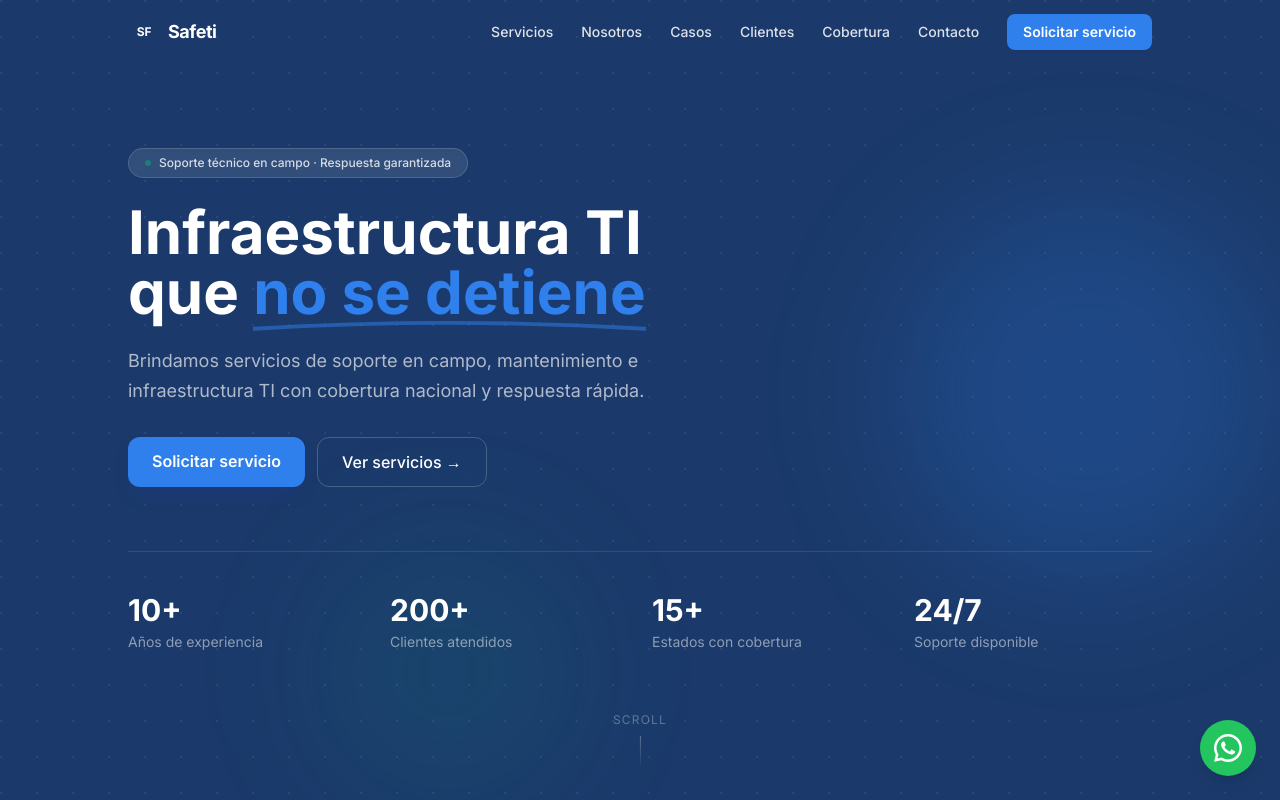
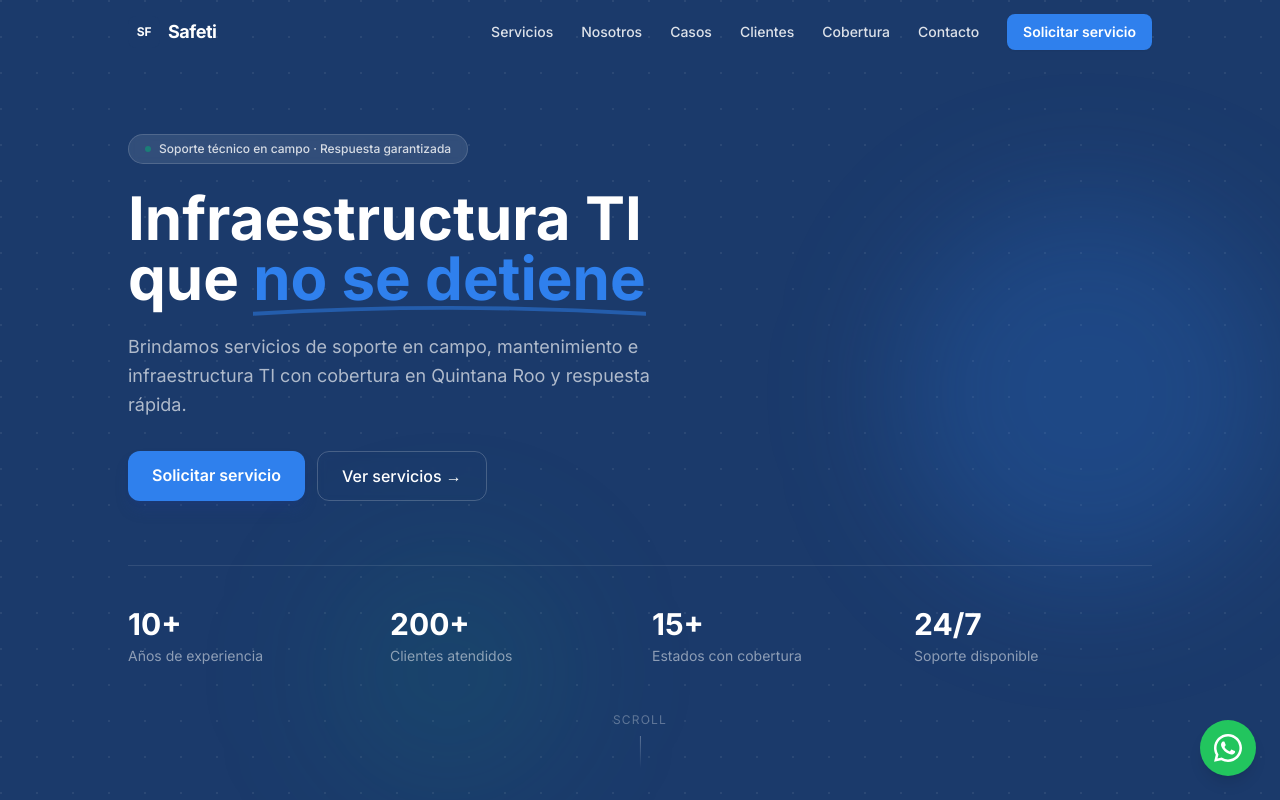
Before and after one commit to TreDogPlay/safeti-web-v2, a React (Vite) app: page / in a window 1280 px wide. Shown: the top 800 px of the page. Built offline with nearby package versions, Linux system fonts and the light colour scheme.

Commit message:
Actualizar Informacion

```diff
--- a/src/data/content.js
+++ b/src/data/content.js
@@ -3,7 +3,7 @@
 export const empresa = {
   nombre: 'Safeti',
   tagline: 'Soporte técnico especializado para empresas',
-  descripcion: 'Brindamos servicios de soporte en campo, mantenimiento e infraestructura TI con cobertura nacional y respuesta rápida.',
+  descripcion: 'Brindamos servicios de soporte en campo, mantenimiento e infraestructura TI con cobertura en Quintana Roo y respuesta rápida.',
   whatsapp: '529981636866',       // ← número con código país, sin + ni espacios
   email: 'contacto@safeti.com.mx',
   telefono: '+52 9981636866',
--- a/src/sections/Clientes.jsx
+++ b/src/sections/Clientes.jsx
@@ -9,7 +9,7 @@ export default function Clientes() {
         <div className={`text-center mb-12 fade-up ${visible ? 'visible' : ''}`}>
           <span className="text-safeti-blue text-xs font-semibold uppercase tracking-widest">Clientes y marcas</span>
           <h2 className="text-3xl md:text-4xl font-bold text-safeti-navy mt-3 mb-4">Empresas que confían en Safeti</h2>
-          <p className="text-gray-500 max-w-lg mx-auto">Trabajamos con marcas líderes del mercado TI y empresas de distintos sectores a nivel nacional.</p>
+          <p className="text-gray-500 max-w-lg mx-auto">Trabajamos con marcas líderes del mercado TI y empresas de distintos sectores de Quintana Roo.</p>
         </div>
 
         {/* Marcas */}
--- a/src/sections/Cobertura.jsx
+++ b/src/sections/Cobertura.jsx
@@ -9,7 +9,7 @@ export default function Cobertura() {
         <div className={`text-center mb-14 fade-up ${visible ? 'visible' : ''}`}>
           <span className="text-safeti-blue text-xs font-semibold uppercase tracking-widest">Cobertura</span>
           <h2 className="text-3xl md:text-4xl font-bold text-safeti-navy mt-3 mb-4">Presencia donde tu empresa opera</h2>
-          <p className="text-gray-500 max-w-lg mx-auto">Técnicos distribuidos estratégicamente para dar respuesta rápida en las principales ciudades del país.</p>
+          <p className="text-gray-500 max-w-lg mx-auto">Técnicos distribuidos estratégicamente para dar respuesta rápida en Quintana Roo.</p>
         </div>
         <div className={`fade-up d1 ${visible ? 'visible' : ''} flex flex-wrap justify-center gap-3 mb-10`}>
           {cobertura.map((estado, i) => (
```
